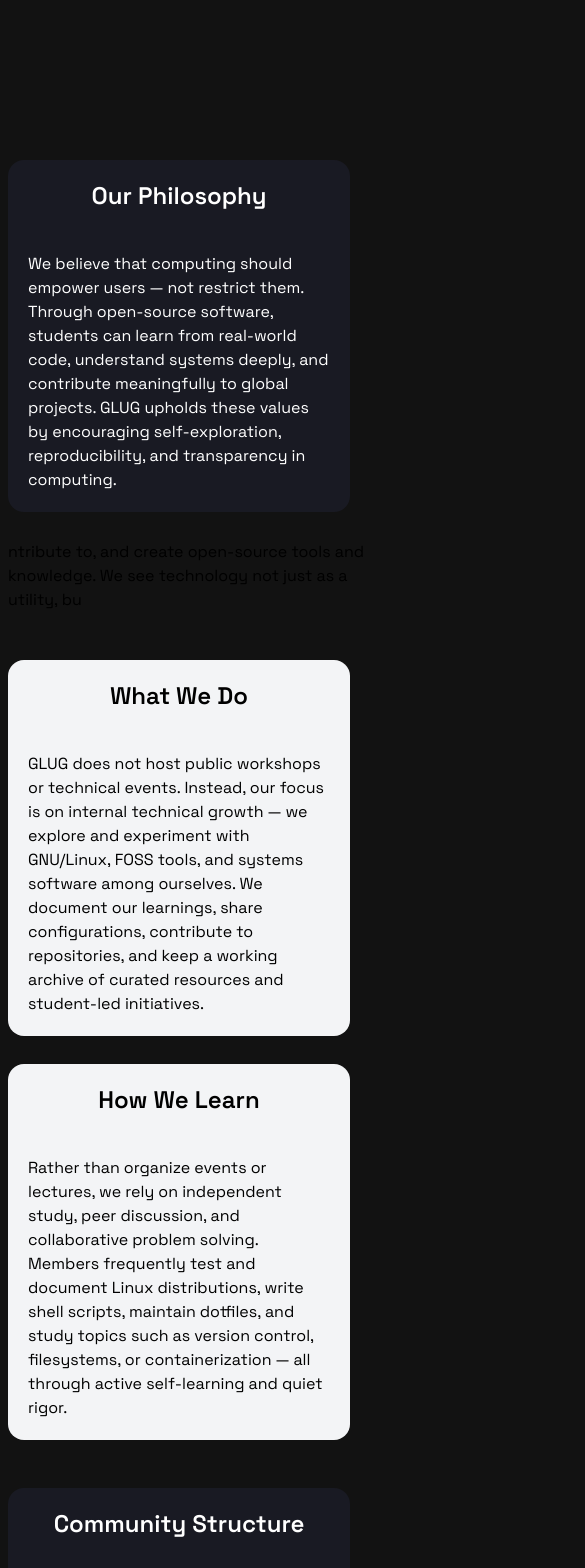
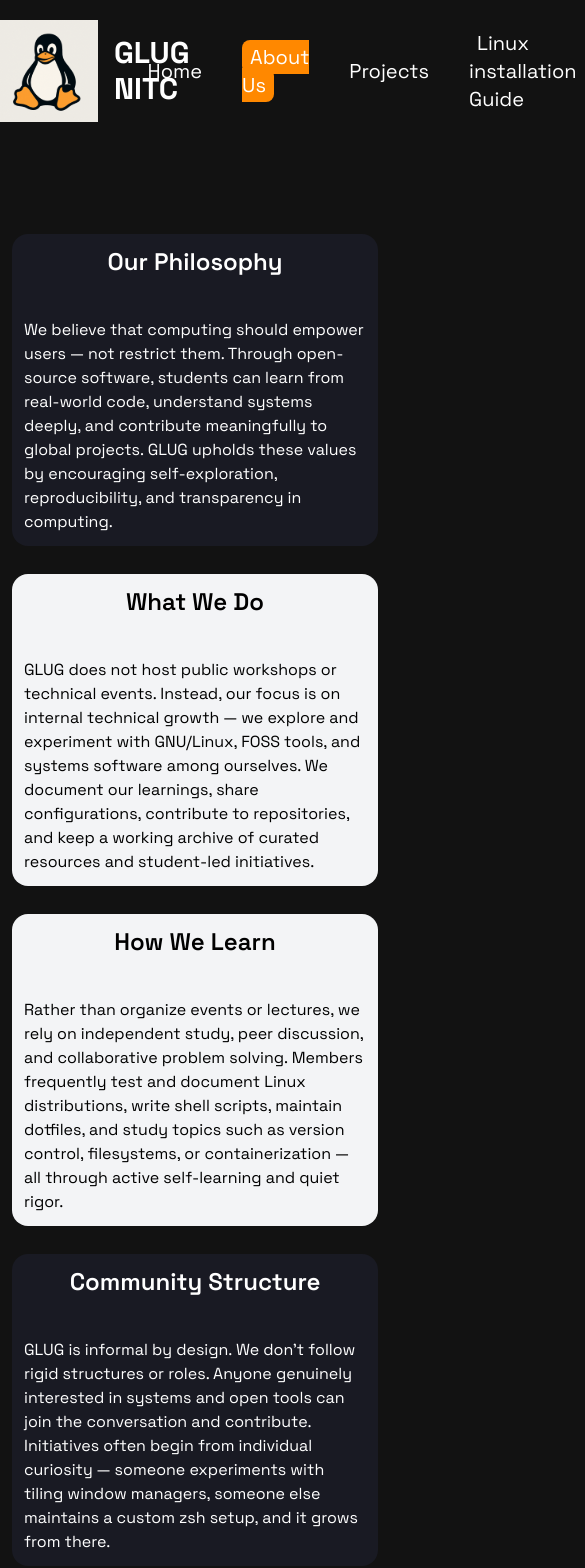
Before and after one commit to ZE206/GLUG-Website, a React (Vite) app: page /about in a window 390 px wide. Shown: the top 1568 px of the page, 585 px wide, since content can reach past the window. Built offline with nearby package versions, Linux system fonts and the light colour scheme.

Commit message:
Fixed horizontal scrolling issue

```diff
--- a/src/layouts/RootLayout.tsx
+++ b/src/layouts/RootLayout.tsx
@@ -5,9 +5,9 @@
 function RootLayout() {
   return (
     <div>
-      {/* <Navbar /> */}
+      <Navbar />
       <Outlet />
-      {/* <Footer/> */}
+      <Footer/>
     </div>
   );
 }
--- a/src/pages/About.tsx
+++ b/src/pages/About.tsx
@@ -7,21 +7,20 @@
                     The GNU/Linux Users Group of NIT Calicut (GLUG NITC) is a student-run community that advocates for the use and understanding of Free and Open Source Software (FOSS). Founded with the belief that software should be accessible, transparent, and collaborative, GLUG NITC provides a platform for students to explore, contribute to, and create open-source tools and knowledge. We see technology not just as a utility, but as a space for exploration, freedom, and shared growth.
                 </div>
             </div>
-            <div className="h-[5rem]"></div>
+            <div className="h-[5rem] hidden md:block"></div>
 
-            <div className="flex justify-center">
-                <div className="grid grid-cols-1 ml-2 md:ml-0 gap-7 md:grid-cols-2 ">
-
-                    <div className="bg-custom_blue min-h-[35vh] md:w-[20vw] text-white mr-10 rounded-2xl p-5">
+            <div className="md:flex justify-center">
+                <div className="grid grid-cols-1 p-3 md:p-0 md:ml-0 gap-7 md:grid-cols-2 ">
+                    <div className="bg-custom_blue min-h-[35vh] md:w-[20vw] text-white md:mr-10 rounded-2xl p-3 md:p-5">
                         <div className="text-2xl font-semibold text-center mb-10">
                             Our Philosophy
                         </div>
                         <div>
                             We believe that computing should empower users — not restrict them. Through open-source software, students can learn from real-world code, understand systems deeply, and contribute meaningfully to global projects. GLUG upholds these values by encouraging self-exploration, reproducibility, and transparency in computing.
                         </div>
-                    </div>ntribute to, and create open-source tools and knowledge. We see technology not just as a utility, bu
+                    </div>
 
-                    <div className="bg-gray-100 min-h-[35vh] md:w-[20vw] mr-10 rounded-2xl p-5 mt-5">
+                    <div className="bg-gray-100 min-h-[35vh] md:w-[20vw] md:mr-10 rounded-2xl p-3 md:p-5 md:mt-5">
                         <div className="text-2xl font-semibold text-center mb-10">
                             What We Do
                         </div>
@@ -30,7 +29,7 @@
                         </div>
                     </div>
 
-                    <div className="bg-gray-100 min-h-[35vh] md:w-[20vw] mr-10 rounded-2xl p-5">
+                    <div className="bg-gray-100 min-h-[35vh] md:w-[20vw] md:mr-10 rounded-2xl p-3 md:p-5">
                         <div className="text-2xl font-semibold text-center mb-10">
                             How We Learn
                         </div>
@@ -39,7 +38,7 @@
                         </div>
                     </div>
 
-                    <div className="bg-custom_blue min-h-[35vh] md:w-[20vw] text-white mr-10 rounded-2xl p-5 mt-5">
+                    <div className="bg-custom_blue min-h-[35vh] md:w-[20vw] text-white md:mr-10 rounded-2xl p-3 md:p-5 md:mt-5">
                         <div className="text-2xl font-semibold text-center mb-10">
                             Community Structure
                         </div>
@@ -48,7 +47,7 @@
                         </div>
                     </div>
 
-                    <div className="bg-custom_blue min-h-[35vh] md:w-[20vw] text-white mr-10 rounded-2xl p-5">
+                    <div className="bg-custom_blue min-h-[35vh] md:w-[20vw] text-white md:mr-10 rounded-2xl p-3 md:p-5">
                         <div className="text-2xl font-semibold text-center mb-10">
                             Beyond Campus
                         </div>
@@ -57,7 +56,7 @@
                         </div>
                     </div>
 
-                    <div className="bg-gray-100 min-h-[35vh] md:w-[20vw] mr-10 rounded-2xl p-5 mt-5">
+                    <div className="bg-gray-100 min-h-[35vh] md:w-[20vw] md:mr-10 rounded-2xl p-3 md:p-5 md:mt-5">
                         <div className="text-2xl font-semibold text-center mb-10">
                             Our History
                         </div>
```
